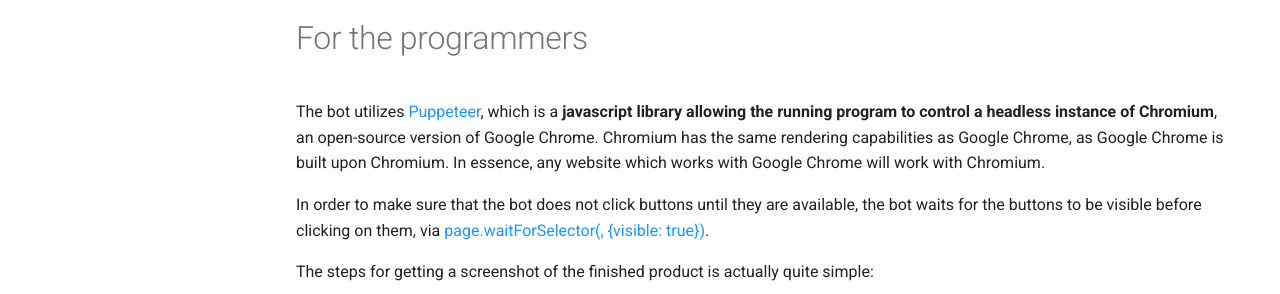
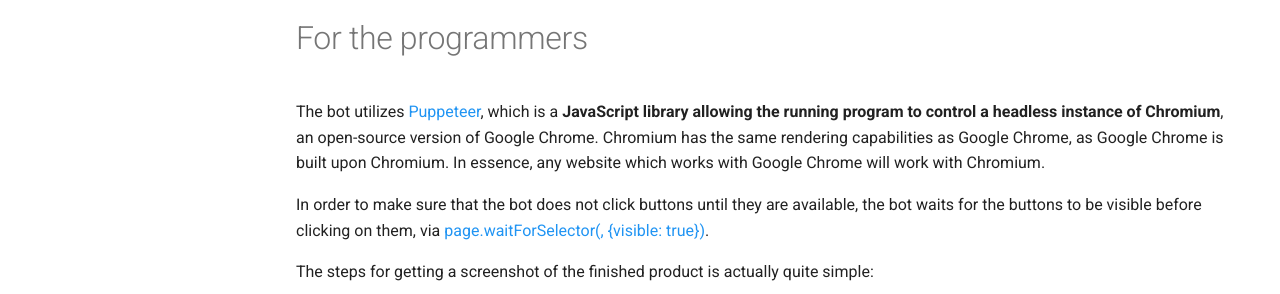
Before and after one commit to HealthScreening/HealthScreeningBot, an MkDocs documentation site: the page built from docs/docs/how-does-it-work.md, in a window 1280 px wide and 900 px high. Shown: the part 386-680 px from the top of the window. Built offline with MkDocs 1.6.1 and Material for MkDocs 9.7.7, drawn with Linux system fonts in a browser that asks for light colours.

Commit message:
Change capitalization

```diff
--- a/docs/docs/how-does-it-work.md
+++ b/docs/docs/how-does-it-work.md
@@ -10,7 +10,7 @@ The bot utilizes the "Guest" mode in order to not require any usernames or passw
 
 # For the programmers
 
-The bot utilizes [Puppeteer](https://pptr.dev/), which is a **javascript library allowing the running program to control
+The bot utilizes [Puppeteer](https://pptr.dev/), which is a **JavaScript library allowing the running program to control
 a headless instance of Chromium**, an open-source version of Google Chrome. Chromium has the same rendering capabilities
 as Google Chrome, as Google Chrome is built upon Chromium. In essence, any website which works with Google Chrome will
 work with Chromium.
```
